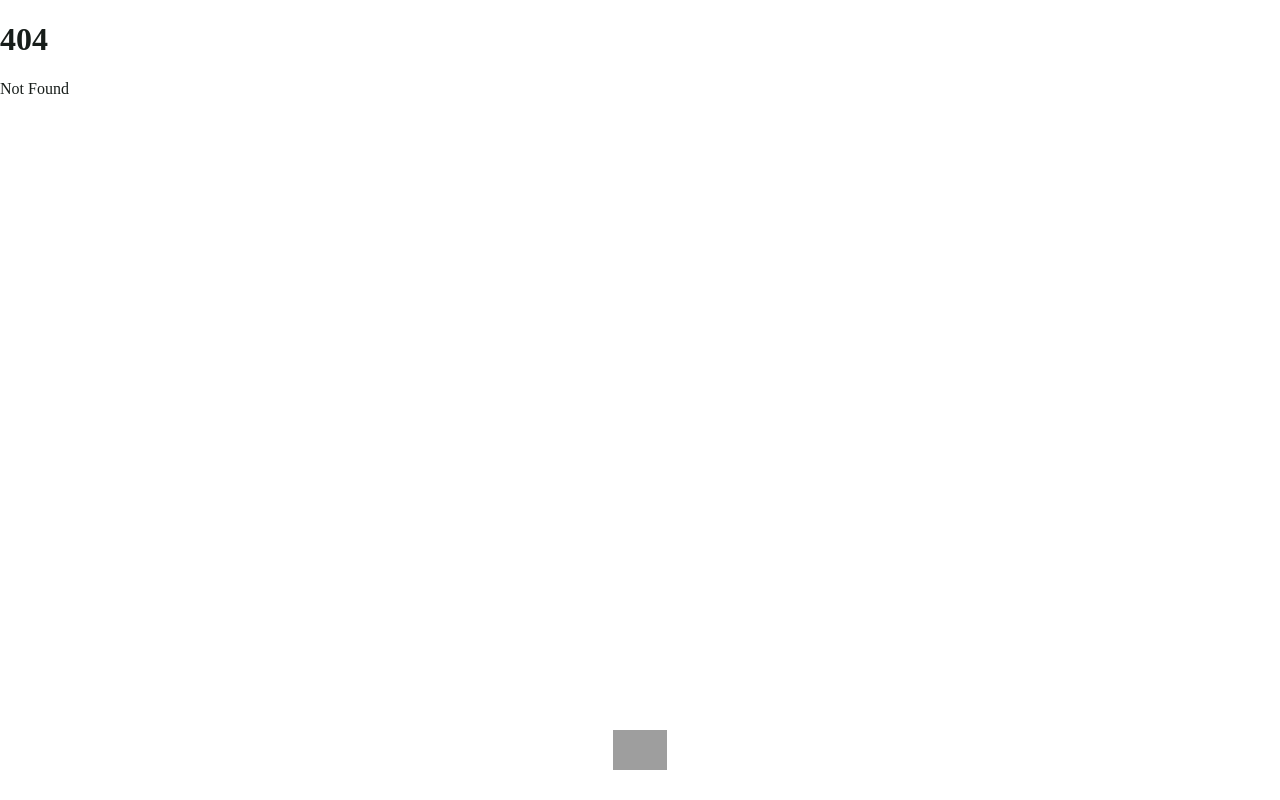
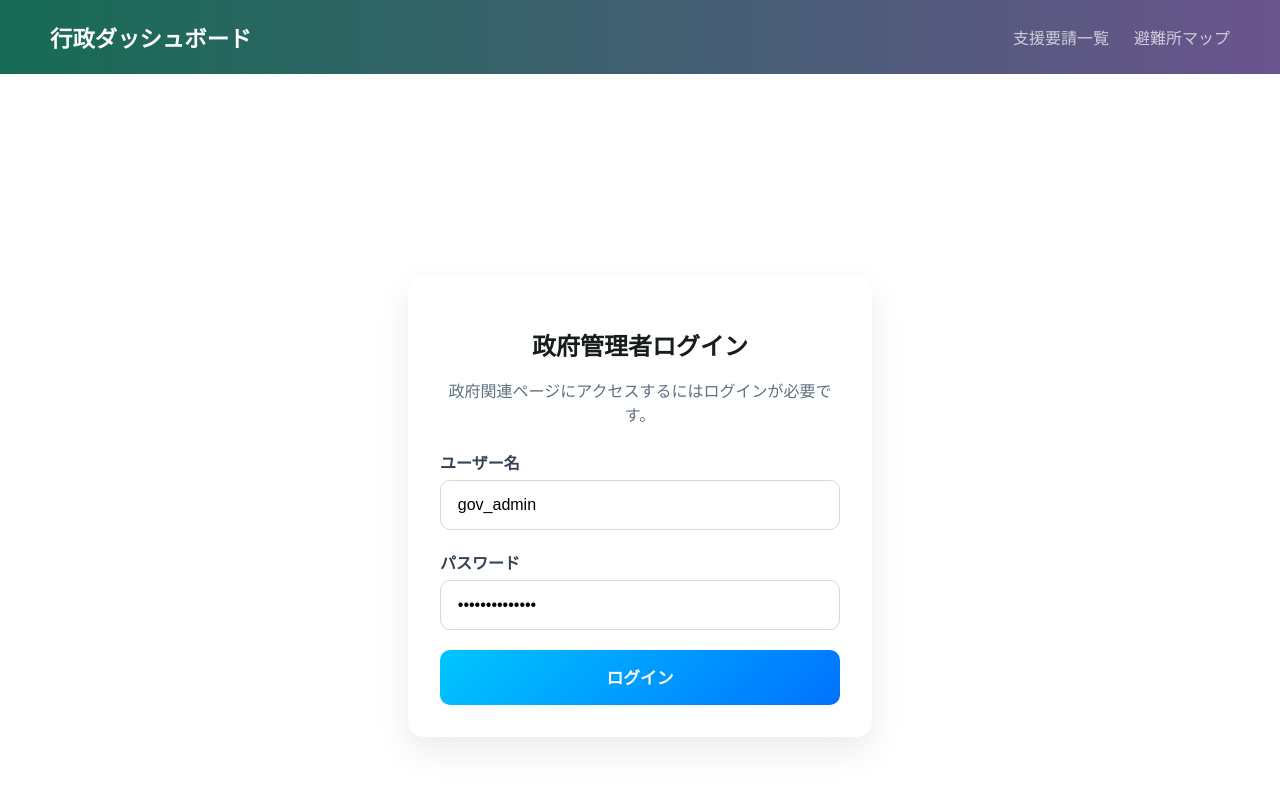
Before and after one commit to IBA-HOK/CoCoIRU, a SvelteKit app in the folder Svelte/: page /government/login in a window 1280 px wide. Before the commit this address had no page. Shown: the top 800 px of the page. Built offline with nearby package versions, Linux system fonts and the light colour scheme; no server answers; grey boxes are pictures that could not be loaded.

Commit message:
ログイン・認証周りの処理を全体的に修正

```diff
--- a/Svelte/src/lib/stores/auth.ts
+++ b/Svelte/src/lib/stores/auth.ts
@@ -27,4 +27,18 @@ function logout() {
   communityId.set(null);
 }
 
-export { communityId, isLoggedIn, login, logout };
+// Gov auth
+const govLoggedIn = writable<boolean>(false);
+const govUser = writable<any>(null);
+
+function govLogin(user: any) {
+  govLoggedIn.set(true);
+  govUser.set(user);
+}
+
+function govLogout() {
+  govLoggedIn.set(false);
+  govUser.set(null);
+}
+
+export { communityId, isLoggedIn, login, logout, govLoggedIn, govUser, govLogin, govLogout };
--- a/Svelte/src/routes/government/+layout.svelte
+++ b/Svelte/src/routes/government/+layout.svelte
@@ -1,5 +1,21 @@
 <script lang="ts">
 	import Header from '$lib/features/government/components/HeaderGovernment.svelte';
+	import { onMount } from 'svelte';
+	import { goto } from '$app/navigation';
+	import { govLoggedIn } from '$lib/stores/auth';
+	import { page } from '$app/stores';
+
+	let isGovLoggedIn = false;
+
+	const unsubscribe = govLoggedIn.subscribe((value) => {
+		isGovLoggedIn = value;
+	});
+
+	onMount(() => {
+		if ($page.url.pathname !== '/government/login' && !isGovLoggedIn) {
+			goto('/government/login');
+		}
+	});
 </script>
 
 <Header />
--- /dev/null
+++ b/Svelte/src/routes/government/login/+page.svelte
@@ -0,0 +1,177 @@
+<script lang="ts">
+  import { goto } from '$app/navigation';
+  import { govLogin } from '$lib/stores/auth';
+
+  let username = 'gov_admin';
+  let password = 'gov_admin_pass';
+  let isSubmitting = false;
+  let errorMessage: string | null = null;
+
+  const API_BASE = import.meta.env.VITE_API_BASE ?? 'http://localhost:8000';
+
+  async function handleLogin(event: SubmitEvent) {
+    event.preventDefault();
+    isSubmitting = true;
+    errorMessage = null;
+
+    try {
+      const response = await fetch(`${API_BASE}/api/v1/login/login`, {
+        method: 'POST',
+        headers: {
+          'Content-Type': 'application/json'
+        },
+        credentials: 'include',
+        body: JSON.stringify({
+          user_type: 'gov',
+          username,
+          password
+        })
+      });
+
+      if (!response.ok) {
+        const detail = await response.json();
+        throw new Error(detail.detail || 'ログインに失敗しました');
+      }
+
+      const data = await response.json();
+
+      // Gov login success
+      govLogin({ username, role: 'gov' });
+
+      goto('/government');
+    } catch (error) {
+      console.error(error);
+      errorMessage = error instanceof Error ? error.message : '予期せぬエラーが発生しました';
+    } finally {
+      isSubmitting = false;
+    }
+  }
+</script>
+
+<main class="login-page">
+  <section class="card">
+    <h1>政府管理者ログイン</h1>
+    <p>政府関連ページにアクセスするにはログインが必要です。</p>
+
+    <form on:submit|preventDefault={handleLogin}>
+      <label>
+        ユーザー名
+        <input type="text" bind:value={username} placeholder="gov_admin" required />
+      </label>
+
+      <label>
+        パスワード
+        <input type="password" bind:value={password} placeholder="password" required />
+      </label>
+
+      <button type="submit" class="primary" disabled={isSubmitting}>
+        {isSubmitting ? '送信中...' : 'ログイン'}
+      </button>
+    </form>
+
+    {#if errorMessage}
+      <div class="result error">
+        <h3>❌ エラー</h3>
+        <p>{errorMessage}</p>
+      </div>
+    {/if}
+  </section>
+</main>
+
+<style>
+  :global(body) {
+    background: #f4f7f9;
+  }
+
+  .login-page {
+    display: flex;
+    justify-content: center;
+    align-items: center;
+    min-height: 100vh;
+    padding: 2rem;
+  }
+
+  .card {
+    background: #fff;
+    padding: 2rem;
+    border-radius: 16px;
+    box-shadow: 0 15px 35px rgba(0, 0, 0, 0.08);
+    max-width: 400px;
+    width: 100%;
+  }
+
+  h1 {
+    margin-bottom: 0.5rem;
+    text-align: center;
+  }
+
+  p {
+    color: #5f7082;
+    margin-bottom: 1.5rem;
+    text-align: center;
+  }
+
+  form {
+    display: flex;
+    flex-direction: column;
+    gap: 1.25rem;
+  }
+
+  label {
+    display: flex;
+    flex-direction: column;
+    font-weight: 600;
+    color: #344054;
+    gap: 0.35rem;
+  }
+
+  input[type="text"],
+  input[type="password"] {
+    padding: 0.95rem 1.05rem;
+    border-radius: 10px;
+    border: 1px solid #d5d9df;
+    font-size: 1rem;
+  }
+
+  button {
+    padding: 0.95rem;
+    border: none;
+    border-radius: 10px;
+    font-size: 1.05rem;
+    cursor: pointer;
+    transition: transform 120ms ease;
+    font-weight: 600;
+  }
+
+  .primary {
+    background: linear-gradient(135deg, #00c6ff 0%, #0072ff 100%);
+    color: #fff;
+  }
+
+  button:disabled {
+    opacity: 0.6;
+    cursor: not-allowed;
+  }
+
+  button:not(:disabled):hover {
+    transform: translateY(-2px);
+  }
+
+  .result.error {
+    margin-top: 1rem;
+    padding: 1rem;
+    border-radius: 8px;
+    background: #fee;
+    border: 1px solid #fcc;
+  }
+
+  .result.error h3 {
+    margin: 0 0 0.5rem 0;
+    color: #c33;
+  }
+
+  .result.error p {
+    margin: 0;
+    color: #c33;
+  }
+</style>
--- a/Svelte/src/routes/government/requestlist/community/[communityId]/+page.svelte
+++ b/Svelte/src/routes/government/requestlist/community/[communityId]/+page.svelte
@@ -108,7 +108,7 @@
         <!-- <h1>{community.name} の要請詳細</h1> -->
         <!-- <pre>{JSON.stringify(community, null, 2)}</pre> -->
         <div class="info-bar">
-            <span><strong>避難人数:</strong> {community.member_count} 人</span>
+            <span><strong>避難人数:</strong> {typeof community.member_count === 'number' ? `${community.member_count} 人` : '—'}</span>
             <span><strong>要請件数:</strong> {requests.length} 件</span>
         </div>
     </header>
```
Also changed, not shown: Svelte/src/routes/community/account/+page.svelte (+21 -2 lines), Svelte/src/routes/community/confirm/+page.svelte (+44 -16 lines), Svelte/src/routes/community/request/confirm/+page.svelte (+19 -6 lines), 2 other files (tests, documents, lock files or other folders).
